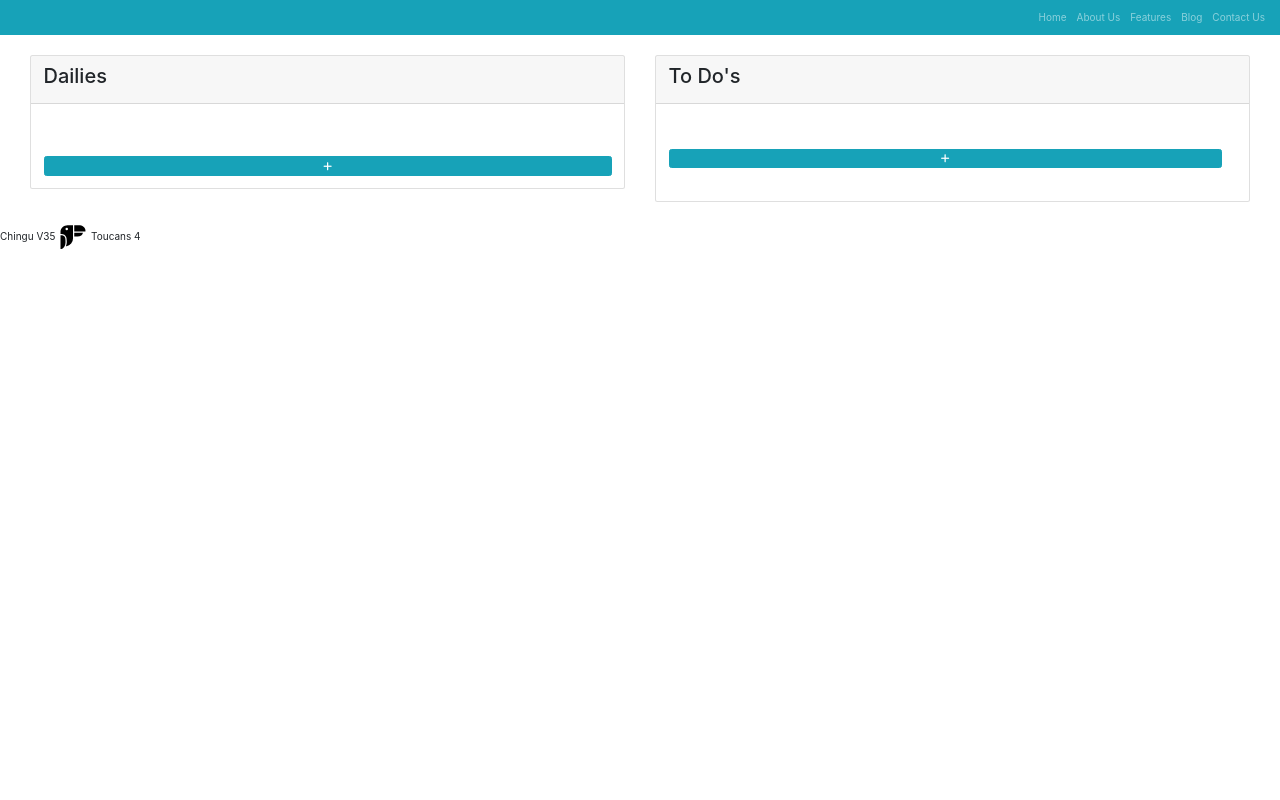
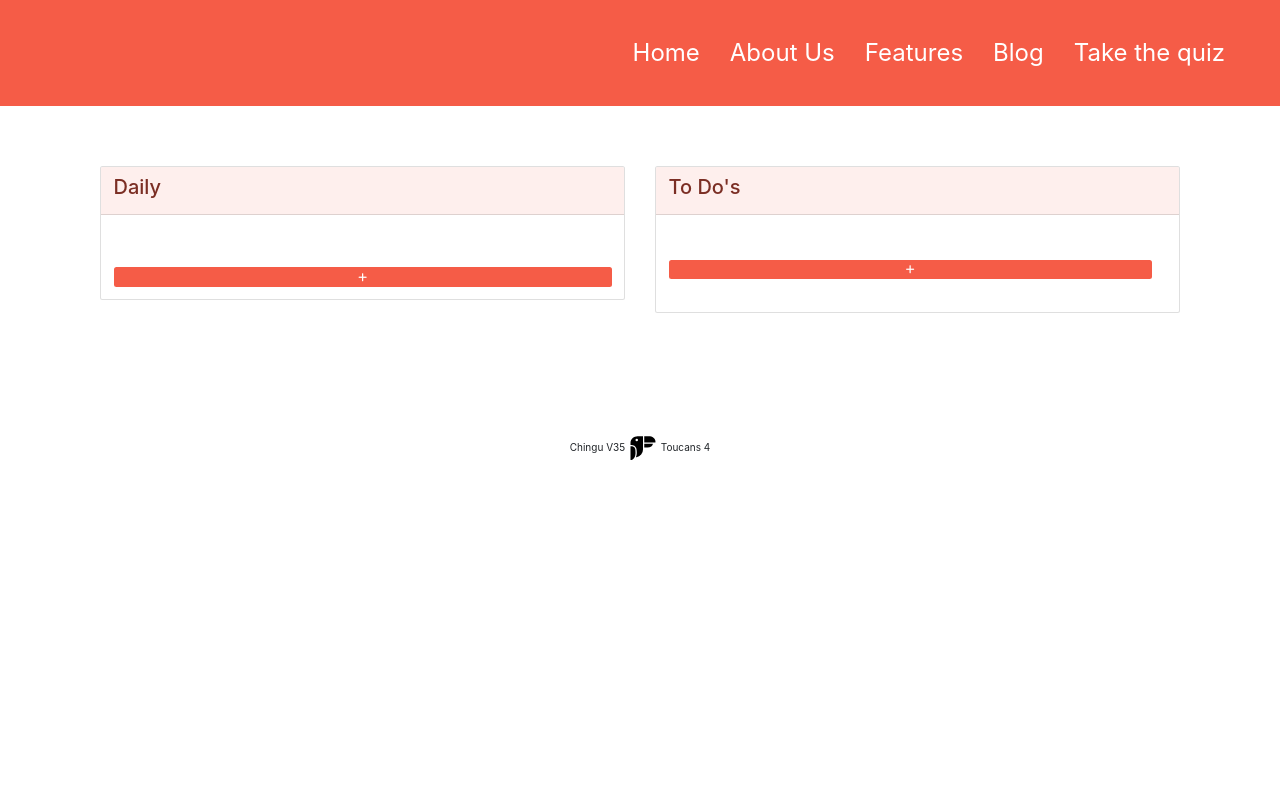
Before and after one commit to chingu-voyages/v35-toucans-team-04, a PHP site: page /reminder.html in a window 1280 px wide. Run offline with PHP 8.4, Linux system fonts and the light colour scheme; some libraries are stand-ins or nearby versions.

Commit message:
style reminder

```diff
--- a/reminder.html
+++ b/reminder.html
@@ -1,42 +1,38 @@
 <html>
+
 <head>
   <link rel="stylesheet" href="style.css" />
-    <link
-      rel="stylesheet"
-      href="https://cdn.jsdelivr.net/npm/bootstrap@4.6.1/dist/css/bootstrap.min.css"
-      integrity="sha384-zCbKRCUGaJDkqS1kPbPd7TveP5iyJE0EjAuZQTgFLD2ylzuqKfdKlfG/eSrtxUkn"
-      crossorigin="anonymous"
-    />
+  <link rel="stylesheet" href="https://cdn.jsdelivr.net/npm/bootstrap@4.6.1/dist/css/bootstrap.min.css" integrity="sha384-zCbKRCUGaJDkqS1kPbPd7TveP5iyJE0EjAuZQTgFLD2ylzuqKfdKlfG/eSrtxUkn" crossorigin="anonymous" />
 </head>
-  <body id="body">
+
+<body>
+  <div class="page-container">
     <div class="logo"></div>
-    <nav class="navbar navbar-expand-lg navbar-dark bg-info">
+    <nav class="navbar navbar-expand-lg navbar-color p-5 mb-5">
       <ul class="navbar-nav ml-auto">
-        <li class="nav-item"><a class="nav-link" href="">Home</a></li>
-        <li class="nav-item"><a class="nav-link" href="">About Us</a></li>
-        <li class="nav-item"><a class="nav-link" href="">Features</a></li>
-        <li class="nav-item"><a class="nav-link" href="">Blog</a></li>
-        <li class="nav-item"><a class="nav-link" href="">Contact Us</a></li>
+        <li class="nav-item"><a class="nav-link nav-text" href="index.html">Home</a></li>
+        <li class="nav-item"><a class="nav-link nav-text" href="index.html">About Us</a></li>
+        <li class="nav-item"><a class="nav-link nav-text" href="index.html">Features</a></li>
+        <li class="nav-item"><a class="nav-link nav-text" href="blog.html">Blog</a></li>
+        <li class="nav-item"><a class="nav-link nav-text" href="index.html">Take the quiz</a></li>
       </ul>
     </nav>
     <main>
       <!-- Cards -->
       <!-- Active item listed as list-group-item, add deletion line to checked item -->
-      <div class="container-fluid row">
+      <div class="container-lg row mx-auto pt-5">
         <div class="col-lg-6">
           <div class="card">
-            <div class="card-header">
-              <h2 class="card-title">Dailies</h2>
+            <div class="card-header card-header-color">
+              <h2 class="card-title">Daily</h2>
             </div>
             <div class="card-body">
-              <ul
-                class="
+              <ul class="
                   list-group list-group-horizontal
                   container-fluid
                   row
                   daily-list
-                "
-              >
+                ">
                 <!-- li test
                 <li href="#" class="list-group-item list-group-item-action">
                   <div class="d-flex justify-content-between">
@@ -51,12 +47,7 @@
                   </div>
                 </li> -->
               </ul>
-              <button
-                type="button"
-                class="btn btn-info btn-block"
-                data-toggle="modal"
-                data-target="#new-daily"
-              >
+              <button type="button" class="btn btn-color btn-block" data-toggle="modal" data-target="#new-daily">
                 <i class="fas fa-plus"></i>
               </button>
             </div>
@@ -64,24 +55,17 @@
         </div>
         <div class="col-lg-6">
           <div class="card">
-            <div class="card-header">
+            <div class="card-header card-header-color">
               <h2 class="card-title">To Do's</h2>
             </div>
             <div class="card-body">
-              <ul
-                class="
+              <ul class="
                   list-group list-group-horizontal
                   container-fluid
                   row
                   todo-list
-                "
-              >
-              <button
-                type="button"
-                class="btn btn-info btn-block"
-                data-toggle="modal"
-                data-target="#new-todo"
-              >
+                ">
+                <button type="button" class="btn btn-color btn-block" data-toggle="modal" data-target="#new-todo">
                   <i class="fas fa-plus"></i>
                 </button>
             </div>
@@ -89,32 +73,17 @@
         </div>
       </div>
       <!-- Modal daily -->
-      <div
-        class="modal fade"
-        id="new-daily"
-        tabindex="-1"
-        aria-labelledby="daily-label"
-        aria-hidden="true"
-      >
+      <div class="modal fade" id="new-daily" tabindex="-1" aria-labelledby="daily-label" aria-hidden="true">
         <div class="modal-dialog modal-dialog-centered modal-dialog-scrollable">
           <div class="modal-content">
             <!-- Modal header -->
             <div class="modal-header">
               <h5 class="modal-title" id="daily-label">New Daily</h5>
               <div>
-                <button
-                  type="button"
-                  class="btn btn-light"
-                  data-dismiss="modal"
-                >
+                <button type="button" class="btn btn-light" data-dismiss="modal">
                   Cancel
                 </button>
-                <input
-                  value="Save"
-                  type="submit"
-                  class="btn btn-info new-daily"
-                  data-dismiss="modal"
-                />
+                <input value="Save" type="submit" class="btn btn-color new-daily" data-dismiss="modal" />
               </div>
             </div>
             <!-- Modal body -->
@@ -128,23 +97,12 @@
                       <label>Title*</label>
                       <span class="required-msg"></span>
                     </div>
-                    <input
-                      type="text"
-                      required="required"
-                      spellcheck="true"
-                      placeholder="Add a title"
-                      class="form-control required"
-                      name="title"
-                    />
+                    <input type="text" required="required" spellcheck="true" placeholder="Add a title" class="form-control required" name="title" />
                   </div>
                   <!-- Notes -->
                   <div class="form-group">
                     <label><span>Notes</span></label>
-                    <textarea
-                      placeholder="Add notes"
-                      class="form-control"
-                      name="notes"
-                    ></textarea>
+                    <textarea placeholder="Add notes" class="form-control" name="notes"></textarea>
                   </div>
                   <!-- Remind time -->
                   <div class="form-group">
@@ -152,23 +110,13 @@
                       <label>Remind time*</label>
                       <span class="required-msg"></span>
                     </div>
-                    <input
-                      type="time"
-                      required="required"
-                      class="form-control required"
-                      name="time"
-                    />
+                    <input type="time" required="required" class="form-control required" name="time" />
                   </div>
                   <!-- Remind interval -->
                   <div class="form-group">
                     <label>
                       Remind me at the interval of
-                      <input
-                        type="number"
-                        min="0"
-                        class="interval"
-                        name="interval"
-                      />
+                      <input type="number" min="0" class="interval" name="interval" />
                       minutes if the task was not checked by remind time
                     </label>
                   </div>
@@ -182,31 +130,31 @@
                   <div class="form-group">
                     <label>Repeat On</label>
                     <div class="btn-group-toggle" data-toggle="buttons">
-                      <label class="btn btn-info btn-toggle">
+                      <label class="btn btn-color btn-toggle">
                         <input type="checkbox" checked name="su" />
                         Su
                       </label>
-                      <label class="btn btn-info btn-toggle">
+                      <label class="btn btn-color btn-toggle">
                         <input type="checkbox" checked name="mo" />
                         Mo
                       </label>
-                      <label class="btn btn-info btn-toggle">
+                      <label class="btn btn-color btn-toggle">
                         <input type="checkbox" checked name="tu" />
                         Tu
                       </label>
-                      <label class="btn btn-info btn-toggle">
+                      <label class="btn btn-color btn-toggle">
                         <input type="checkbox" checked name="we" />
                         We
                       </label>
-                      <label class="btn btn-info btn-toggle">
+                      <label class="btn btn-color btn-toggle">
                         <input type="checkbox" checked name="th" />
                         Th
                       </label>
-                      <label class="btn btn-info btn-toggle">
+                      <label class="btn btn-color btn-toggle">
                         <input type="checkbox" checked name="fr" />
                         Fr
                       </label>
-                      <label class="btn btn-info btn-toggle">
+                      <label class="btn btn-color btn-toggle">
                         <input type="checkbox" checked name="sa" />
                         Sa
                       </label>
@@ -219,32 +167,17 @@
         </div>
       </div>
       <!-- Modal todo -->
-      <div
-        class="modal fade"
-        id="new-todo"
-        tabindex="-1"
-        aria-labelledby="todo-label"
-        aria-hidden="true"
-      >
+      <div class="modal fade" id="new-todo" tabindex="-1" aria-labelledby="todo-label" aria-hidden="true">
         <div class="modal-dialog modal-dialog-centered modal-dialog-scrollable">
           <div class="modal-content">
             <!-- Modal header -->
             <div class="modal-header">
               <h5 class="modal-title" id="todo-label">New To Do</h5>
               <div>
-                <button
-                  type="button"
-                  class="btn btn-light"
-                  data-dismiss="modal"
-                >
+                <button type="button" class="btn btn-light" data-dismiss="modal">
                   Cancel
                 </button>
-                <input
-                  value="Save"
-                  type="submit"
-                  class="btn btn-info new-todo"
-                  data-dismiss="modal"
-                />
+                <input value="Save" type="submit" class="btn btn-color new-todo" data-dismiss="modal" />
               </div>
             </div>
             <!-- Modal body -->
@@ -258,23 +191,12 @@
                       <label>Title*</label>
                       <span class="required-msg"></span>
                     </div>
-                    <input
-                      type="text"
-                      required="required"
-                      spellcheck="true"
-                      placeholder="Add a title"
-                      class="form-control required"
-                      name="title"
-                    />
+                    <input type="text" required="required" spellcheck="true" placeholder="Add a title" class="form-control required" name="title" />
                   </div>
                   <!-- Notes -->
                   <div class="form-group">
                     <label><span>Notes</span></label>
-                    <textarea
-                      placeholder="Add notes"
-                      class="form-control"
-                      name="notes"
-                    ></textarea>
+                    <textarea placeholder="Add notes" class="form-control" name="notes"></textarea>
                   </div>
                   <!-- Start date -->
                   <div class="form-group">
@@ -287,22 +209,12 @@
                       <label>Remind time*</label>
                       <span class="required-msg"></span>
                     </div>
-                    <input
-                      type="time"
-                      required="required"
-                      class="form-control required"
-                      name="time"
-                    />
+                    <input type="time" required="required" class="form-control required" name="time" />
                   </div>
                   <div class="form-group">
                     <label>
                       Remind me at the interval of
-                      <input
-                        type="number"
-                        min="0"
-                        class="interval"
-                        name="interval"
-                      />
+                      <input type="number" min="0" class="interval" name="interval" />
                       minutes if the task was not checked by remind time
                     </label>
                   </div>
@@ -313,45 +225,27 @@
         </div>
       </div>
     </main>
-    <footer id="footer">
+    <footer id="footer" class="footer">
       Chingu V35
-      <svg
-        xmlns="http://www.w3.org/2000/svg"
-        viewBox="0 0 96 96"
-        x="0px"
-        y="0px"
-      >
+      <svg xmlns="http://www.w3.org/2000/svg" viewBox="0 0 96 96" x="0px" y="0px">
         <title>Artboard 23</title>
         <g>
+          <path d="M8,42.5652V86.5c8,0,16-8,16-22v-4C24,48.5916,20.9534,41.7515,8,42.5652Z"></path>
           <path
-            d="M8,42.5652V86.5c8,0,16-8,16-22v-4C24,48.5916,20.9534,41.7515,8,42.5652Z"
-          ></path>
-          <path
-            d="M8.0957,30.4414l-.0469,8.1228c.6729-.0376,1.3323-.0642,1.9571-.0642C28,38.5,28,54.4844,28,60.5v4a32.676,32.676,0,0,1-2.6643,13.4587h1.7468A25.5656,25.5656,0,0,0,48,52.75V10.5H30.8594C18.832,10.5,8.6211,19.4453,8.0957,30.4414ZM28,26.5a4,4,0,1,1,4-4A4.004,4.004,0,0,1,28,26.5Z"
-          ></path>
-          <path
-            d="M66,10.5H52v20H86a1.9988,1.9988,0,0,0,2-2C88,16.3711,78.1309,10.5,66,10.5Z"
-          ></path>
+            d="M8.0957,30.4414l-.0469,8.1228c.6729-.0376,1.3323-.0642,1.9571-.0642C28,38.5,28,54.4844,28,60.5v4a32.676,32.676,0,0,1-2.6643,13.4587h1.7468A25.5656,25.5656,0,0,0,48,52.75V10.5H30.8594C18.832,10.5,8.6211,19.4453,8.0957,30.4414ZM28,26.5a4,4,0,1,1,4-4A4.004,4.004,0,0,1,28,26.5Z">
+          </path>
+          <path d="M66,10.5H52v20H86a1.9988,1.9988,0,0,0,2-2C88,16.3711,78.1309,10.5,66,10.5Z"></path>
           <path d="M52,46.5H62c10.5334,0,16.86-4.3677,17.8074-12H52Z"></path>
         </g>
       </svg>
       Toucans 4
     </footer>
+  </div>
 
-    <script
-      src="https://kit.fontawesome.com/7fe0308bd7.js"
-      crossorigin="anonymous"
-    ></script>
-    <script
-      src="https://cdn.jsdelivr.net/npm/jquery@3.5.1/dist/jquery.slim.min.js"
-      integrity="sha384-DfXdz2htPH0lsSSs5nCTpuj/zy4C+OGpamoFVy38MVBnE+IbbVYUew+OrCXaRkfj"
-      crossorigin="anonymous"
-    ></script>
-    <script
-      src="https://cdn.jsdelivr.net/npm/bootstrap@4.6.1/dist/js/bootstrap.bundle.min.js"
-      integrity="sha384-fQybjgWLrvvRgtW6bFlB7jaZrFsaBXjsOMm/tB9LTS58ONXgqbR9W8oWht/amnpF"
-      crossorigin="anonymous"
-    ></script>
+  <script src="https://kit.fontawesome.com/7fe0308bd7.js" crossorigin="anonymous"></script>
+  <script src="https://cdn.jsdelivr.net/npm/jquery@3.5.1/dist/jquery.slim.min.js" integrity="sha384-DfXdz2htPH0lsSSs5nCTpuj/zy4C+OGpamoFVy38MVBnE+IbbVYUew+OrCXaRkfj" crossorigin="anonymous"></script>
+  <script src="https://cdn.jsdelivr.net/npm/bootstrap@4.6.1/dist/js/bootstrap.bundle.min.js" integrity="sha384-fQybjgWLrvvRgtW6bFlB7jaZrFsaBXjsOMm/tB9LTS58ONXgqbR9W8oWht/amnpF" crossorigin="anonymous"></script>
   <script src="app.js"></script>
 </body>
+
 </html>
--- a/style.css
+++ b/style.css
@@ -39,6 +39,10 @@ body {
 /******************
 Reusable Container Styles
 *******************/
+.page-container {
+  position: relative;
+}
+
 .container {
   max-width: 120rem;
   padding: 3.2rem;
@@ -488,10 +492,15 @@ Result-Page Styles
 }
 
 .table {
+  width: 60%;
   border-collapse: collapse;
   text-align: center;
   margin-bottom: 6.4rem;
 }
+
+.table td, .table th {
+    padding: 2rem;
+  }
 
 thead th {
   background-color: #F55C47;
@@ -500,12 +509,12 @@ thead th {
   /* text-transform: uppercase; */
 }
 
+
 tbody td {
   background-color: #F1E9E5;
 }
 
 td, th {
-  padding: 2rem 2rem;
   font-size: 2rem;
 }
 
@@ -528,32 +537,8 @@ td, th {
   color: #dd5340;
 }
 
-.homeBtn-ctn {
-  text-align: center;
-}
 
-.homeBtn,
-.homeBtn:link,
-.homeBtn:visited {
-  font-size: 2rem;
-  background-color: #dd5340;
-  color: #fff;
-  text-decoration: none;
-  border: none;
-  border-radius: 50rem;
-  box-shadow: 0 1rem 2rem rgba(0, 0, 0, .2);
-  padding: 1.2rem 2rem;
-  cursor: pointer;
-}
-
-.homeBtn:hover {
-  background-color: #7b2e24;
-  color: #fff;
-}
 =======
-#body {
-  text-align: center;
-}
 .far {
   padding: 0 10px;
 }
@@ -590,7 +575,42 @@ input.highlight {
   width: 60px;
   margin: 0 3px;
 }
+
+.navbar-color {
+    background-color: #F55C47;
+}
+
+.nav-text {
+  color: #fff;
+  font-size: 2.4rem;
+  margin-right: 2rem;
+}
+
+.nav-text:hover {
+    color: #7b2e24;
+}
+
+.pt-5 {
+  padding-top: 100rem !important;
+}
+
+.card-header-color {
+  background-color: #feefed !important;
+  color: #7b2e24 !important;
+}
+
+.btn-color {
+  background-color: #F55C47 !important;
+  color: #fff !important;
+}
+
 /* Footer */
+.footer {
+  height: 3rem;
+  padding: 10rem 0;
+text-align: center;
+}
+
 svg {
   width: 30px;
 }
```
Also changed, not shown: index.html (+19 -2 lines), result.html (+31 -6 lines). Lines whose indentation alone changed are shown as unchanged.
